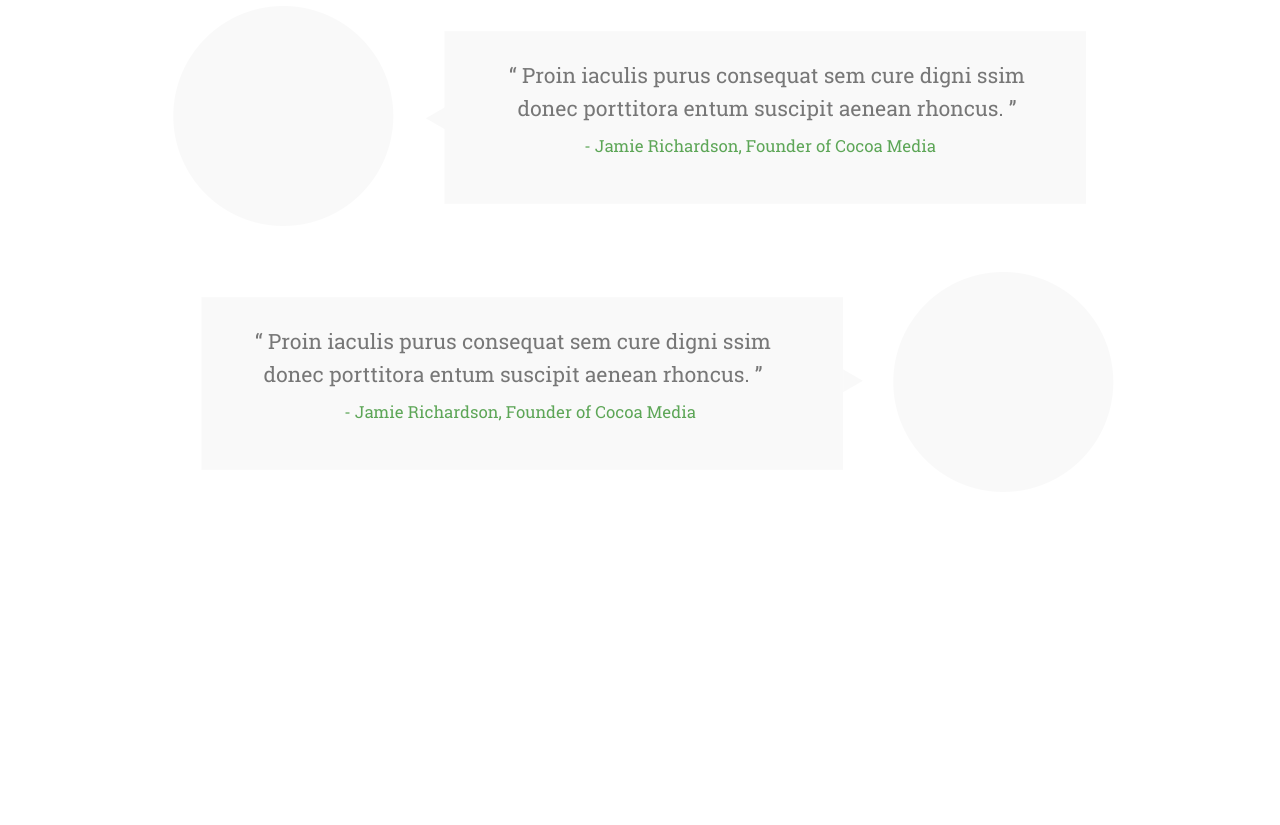
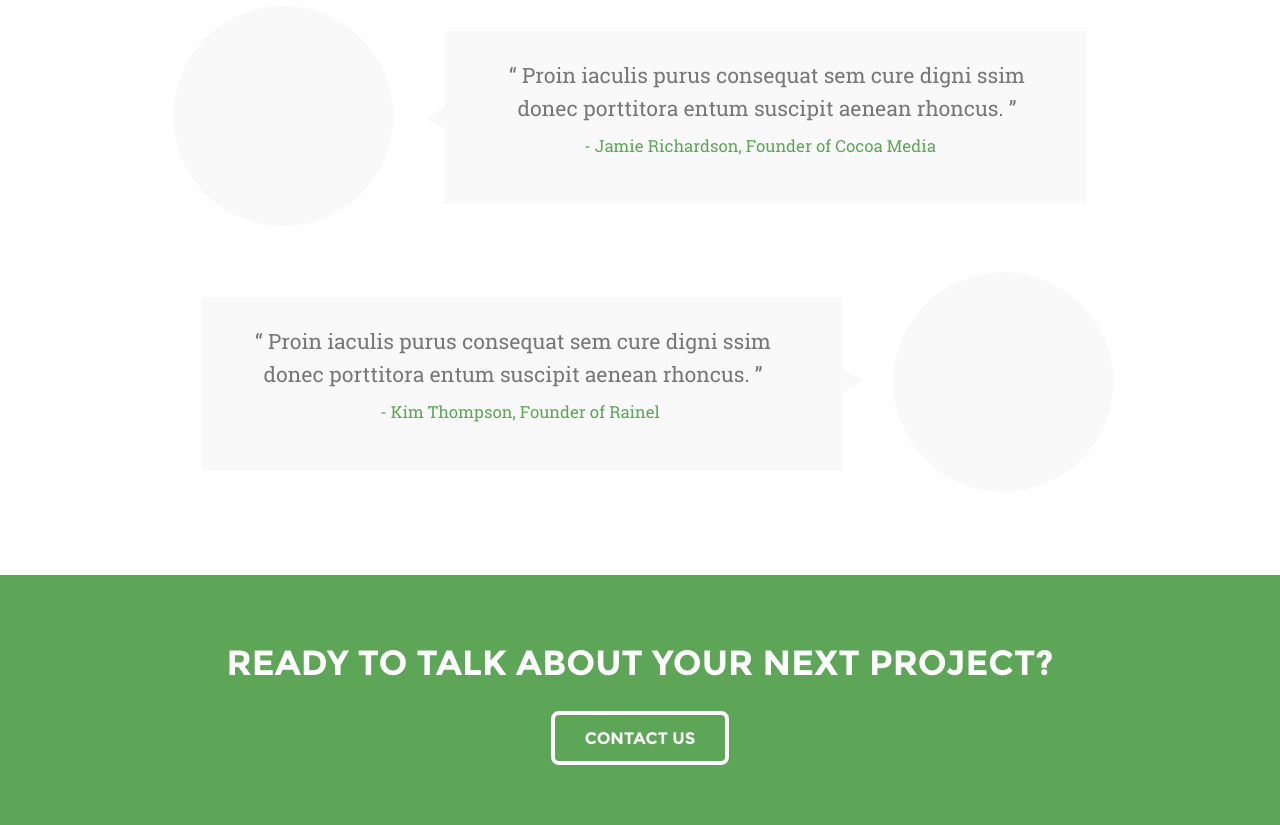
Before and after one commit to ramazone/projects, a website: page ready_html/app/index.html in a window 1280 px wide. Shown: the part 3619-4444 px from the top of the page. Before the commit the page ends 4194 px from the top, so only its background shows below. Drawn offline with Linux system fonts and the light colour scheme.

Commit message:
added section contact-us

```diff
--- a/ready_html/app/index.html
+++ b/ready_html/app/index.html
@@ -345,13 +345,41 @@
 								<p>“ Proin iaculis purus consequat sem cure  digni ssim
 									 donec porttitora entum suscipit aenean rhoncus. ”
 								</p>
-								<p class="coment-green">- Jamie Richardson, Founder of Cocoa Media</p>
+								<p class="coment-green">- Kim Thompson, Founder of Rainel</p>
 							</div>
 						</div>
 					</div>
 				</div>
 			</div>
 	</section>
+<!-- =========================Секция контакты===================== -->
+	<section class="contact-us">
+
+		<div class="contact-us-bg">
+
+			<div class="container">
+
+				<div class="row">
+					<div class="col-md-12 col-sm-12 col-xs-12">
+						<div class="s-wide">
+							<h2>ready to talk about your next project?</h2>
+							<div class="button">
+								<a href="#">contact us</a>
+							</div>
+						</div>
+					</div>
+				</div>
+
+			</div>
+
+		</div>
+
+	</section>
+
+
+
+
+
 	<div class="hidden"></div>
 
 	<!--[if lt IE 9]>
--- a/ready_html/sass/_media.sass
+++ b/ready_html/sass/_media.sass
@@ -46,7 +46,9 @@
 		.button
 			padding-left: 20%
 
-
+	.values
+		.item
+			padding-bottom: 30px
 	.values
 		.item-left
 			img.line
@@ -61,11 +63,14 @@
 			background-size: cover
 			min-height: 226px
 			text-align: center
-			margin-bottom: 18px
+			margin-bottom: 10px
 			p
 				padding: 8% 5% 1% 5%
 				margin: 0
 				font-size: em(24px)
+
+
+
 
 /* Small Devices, Tablets */
 @media only screen and (max-width : 768px)
@@ -133,6 +138,11 @@
 			font-size: em(30)
 		p
 			font-size: em(13px)
+
+	.values
+		.item
+			padding-bottom: 20px
+
 	.services-content-wraper
 		.button
 			padding-left: 10%
--- a/ready_html/sass/main.sass
+++ b/ready_html/sass/main.sass
@@ -193,10 +193,44 @@ body textarea:required:valid
 			color: $btn
 			font-size: em(19px)
 
-//==================end===============//
+//==================section contact-us===============//
+.contact-us-bg
+	background-color: $btn
+	.s-wide
+		h2
+			color: #fff
+			padding-top: 60px
 
+.contact-us .button
+	margin-top: 20px
+	margin-bottom: 60px
+	a
+		display: inline-block
+		background-color: $btn
+		color: #fff
+		text-transform: uppercase
 
+		font-family: MontserratBold ,sans-serif
+		font-weight: 200
+		font-size: em(19px)
+		text-align: center
+		padding: 10px 30px
+		border-radius: 8px
+		border: 4px solid #fff
 
+		box-shadow: none
+		&:hover
+			text-decoration: none
+
+			transform: scale(1.1)
+		&:focus
+			text-decoration: none
+
+		&:active
+			text-decoration: none
+			background-color: none
+			box-shadow: none
+			transform: scale(1,1)
 
 
 //ALWAYS END
```
Also changed, not shown: ready_html/app/_main.min.css.
